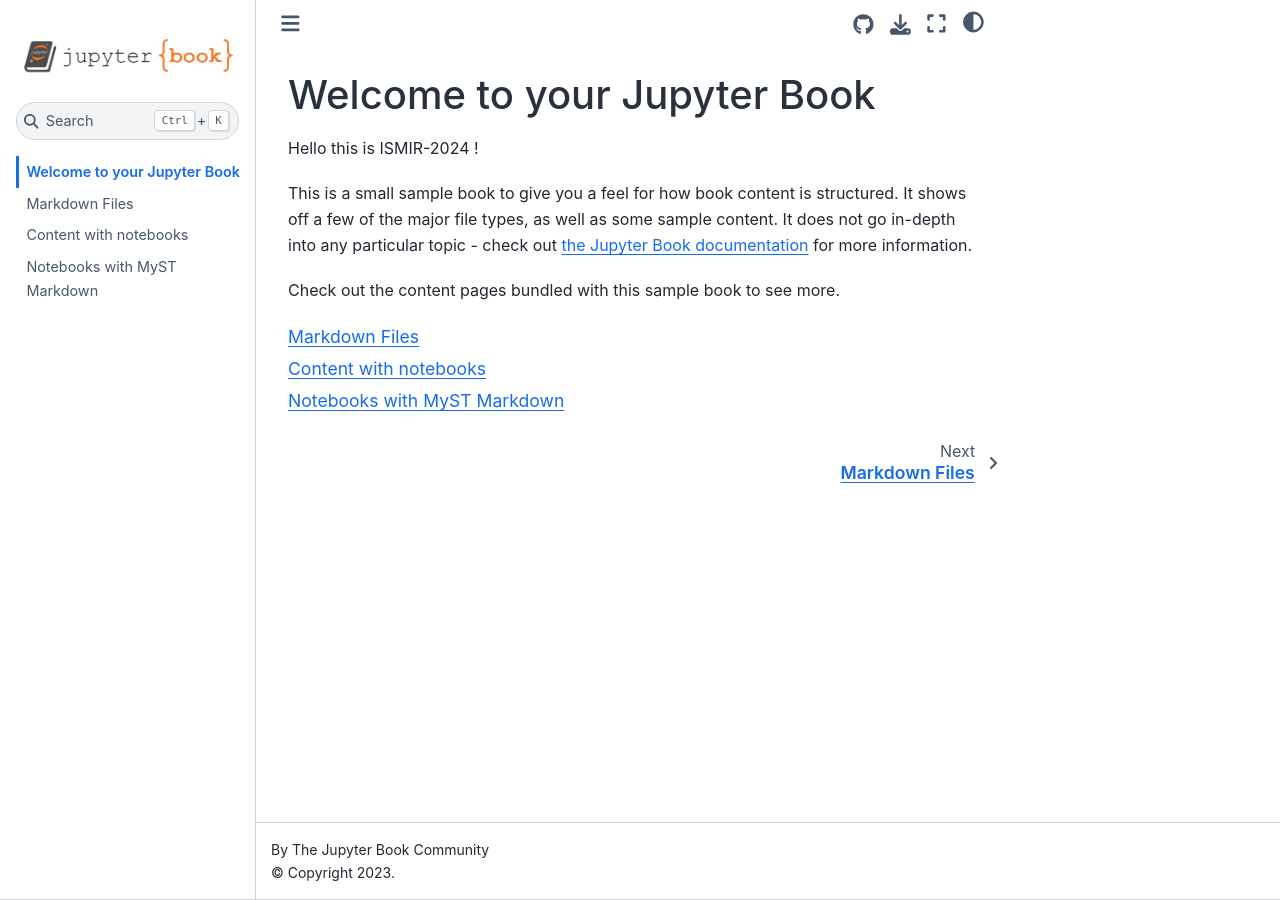
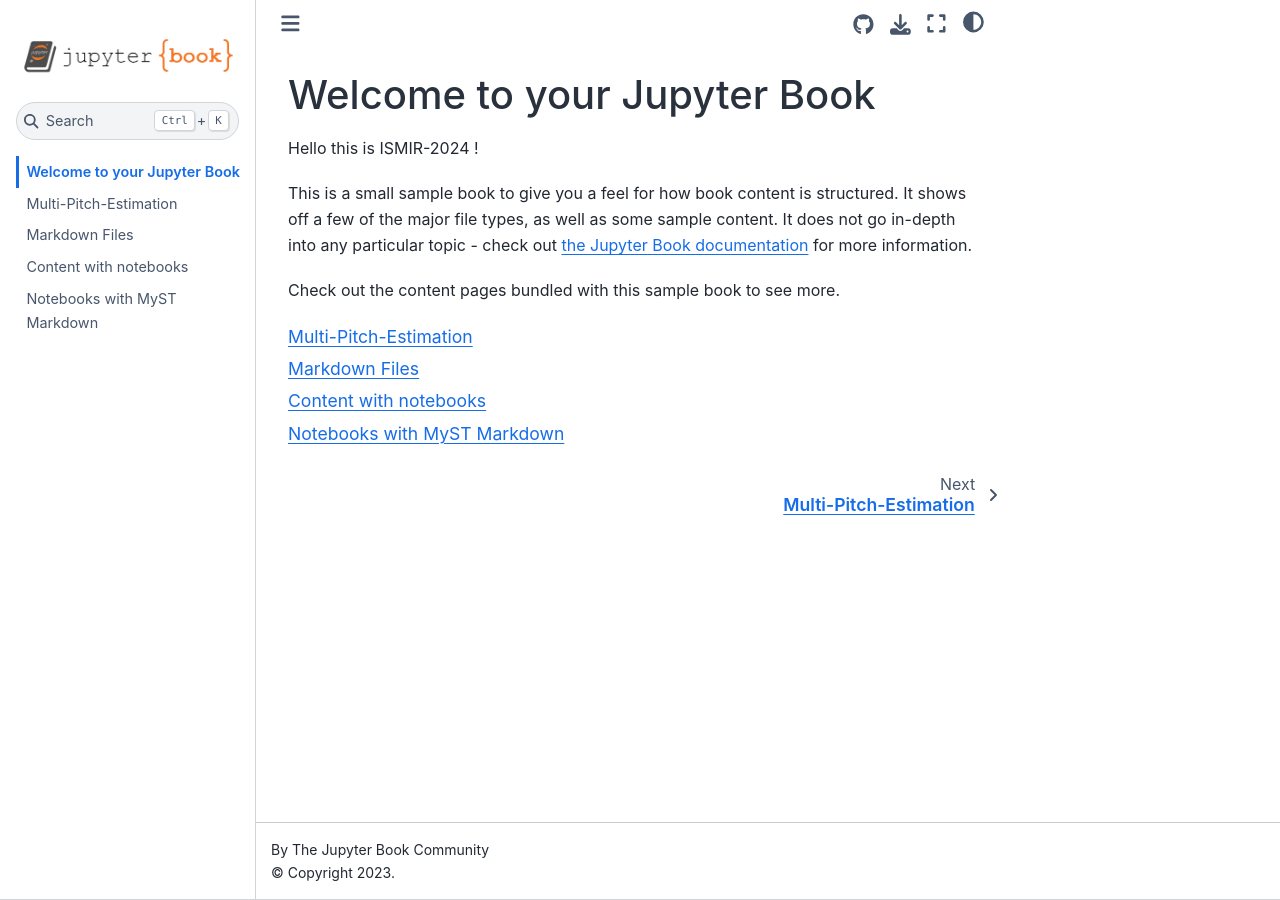
Before and after one commit to geoffroypeeters/deeplearning-101-audiomir_book, a Jupyter Book: the page built from intro.md, in a window 1280 px wide. Built offline with Jupyter Book 1.0.4 settings and Sphinx 7.4.7 and the Sphinx Book theme 1.1.4, drawn with Linux system fonts in a browser that asks for light colours.

Commit message:
new modifications

```diff
--- a/_toc.yml
+++ b/_toc.yml
@@ -4,6 +4,7 @@
 format: jb-book
 root: intro
 chapters:
+- file: multipitch
 - file: markdown
 - file: notebooks
 - file: markdown-notebooks
--- /dev/null
+++ b/multipitch.md
@@ -0,0 +1,9 @@
+# Multi-Pitch-Estimation
+
+## Goal of the task
+
+## Performance measures
+
+## Datasets
+
+## Potential approaches
```
